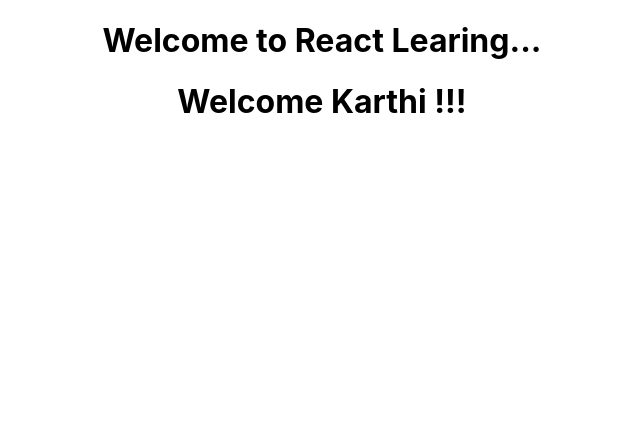
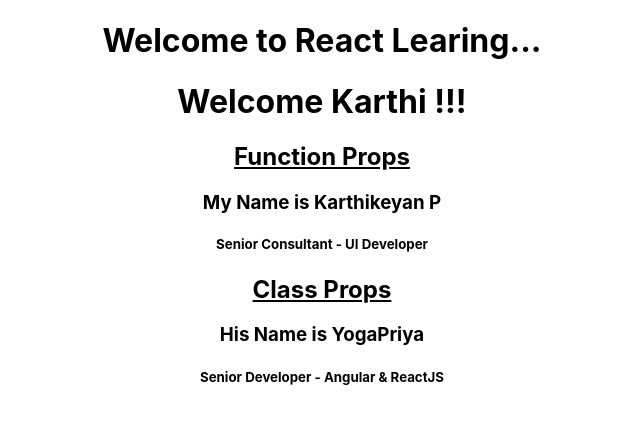
Before and after one commit to KKeyan24/reactJSLearing, a React (Create React App) app: page / in a window 1280 px wide. Shown: the top 424 px of the page, without its empty margins (318-958 px from the left). Built offline with nearby package versions, Linux system fonts and the light colour scheme.

Commit message:
RJS:- Props

```diff
--- a/src/App.js
+++ b/src/App.js
@@ -2,12 +2,20 @@
 import './App.css';
 import Welcome from './Func&Class/Function';
 import Greet from './Func&Class/ClassComponent';
+import KKNProps from './Props&State/PropsFunction';
+import KKNPropsClass from './Props&State/PropsClass';
 
 function App() {
   return (
     <div className="App">
       <Welcome/>
       <Greet/>
+      <KKNProps name="Karthikeyan P">
+        <p>Senior Consultant - UI Developer</p>
+      </KKNProps>
+      <KKNPropsClass name="YogaPriya">
+        <div>Senior Developer - Angular & ReactJS</div>
+      </KKNPropsClass>
     </div>
   );
 }
--- /dev/null
+++ b/src/Props&State/PropsClass.js
@@ -0,0 +1,15 @@
+import React, { Component } from "react";
+
+class KKNPropsClass extends Component {
+    render () {
+        return (
+            <div>
+                <h2><u>Class Props</u></h2>
+                <h3>His Name is {this.props.name}</h3>
+                <h5>{this.props.children}</h5>
+            </div>
+        )
+    }
+}
+
+export default KKNPropsClass
--- /dev/null
+++ b/src/Props&State/PropsFunction.js
@@ -0,0 +1,13 @@
+import React from "react";
+
+const KKNProps = (props) => {
+    return (
+        <div>
+            <h2><u>Function Props</u></h2>
+            <h3>My Name is {props.name}</h3>
+            <h5>{props.children}</h5>
+        </div>
+    )
+}
+
+export default KKNProps
```
